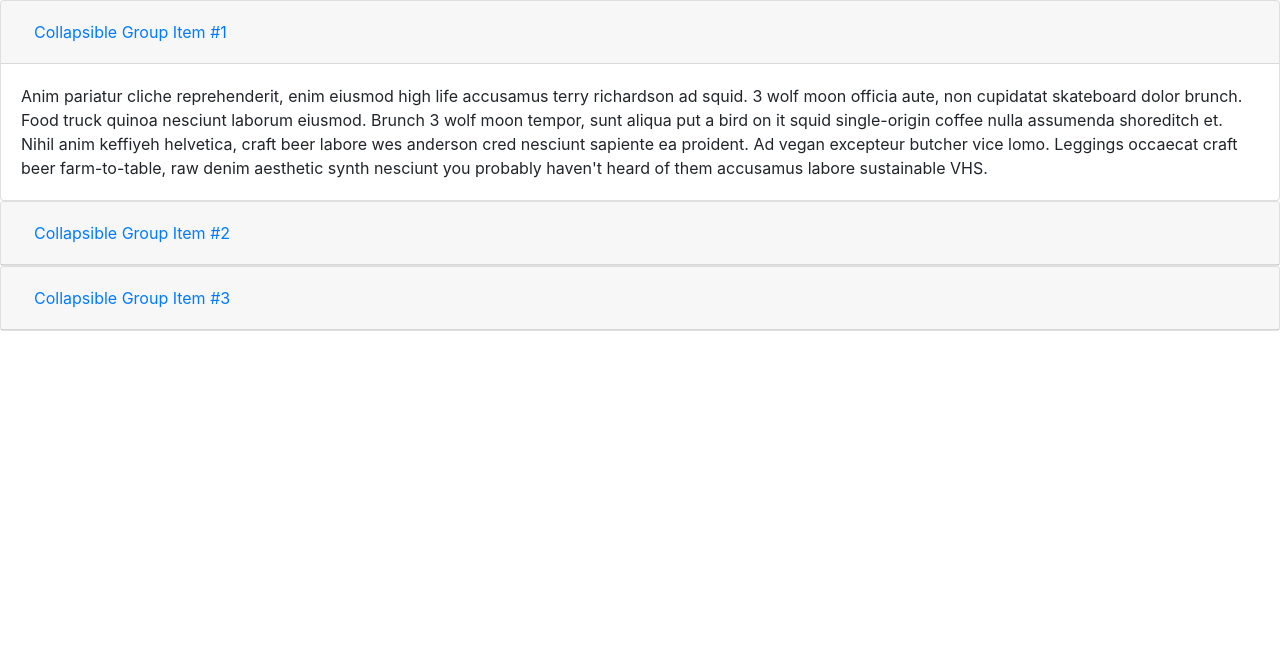
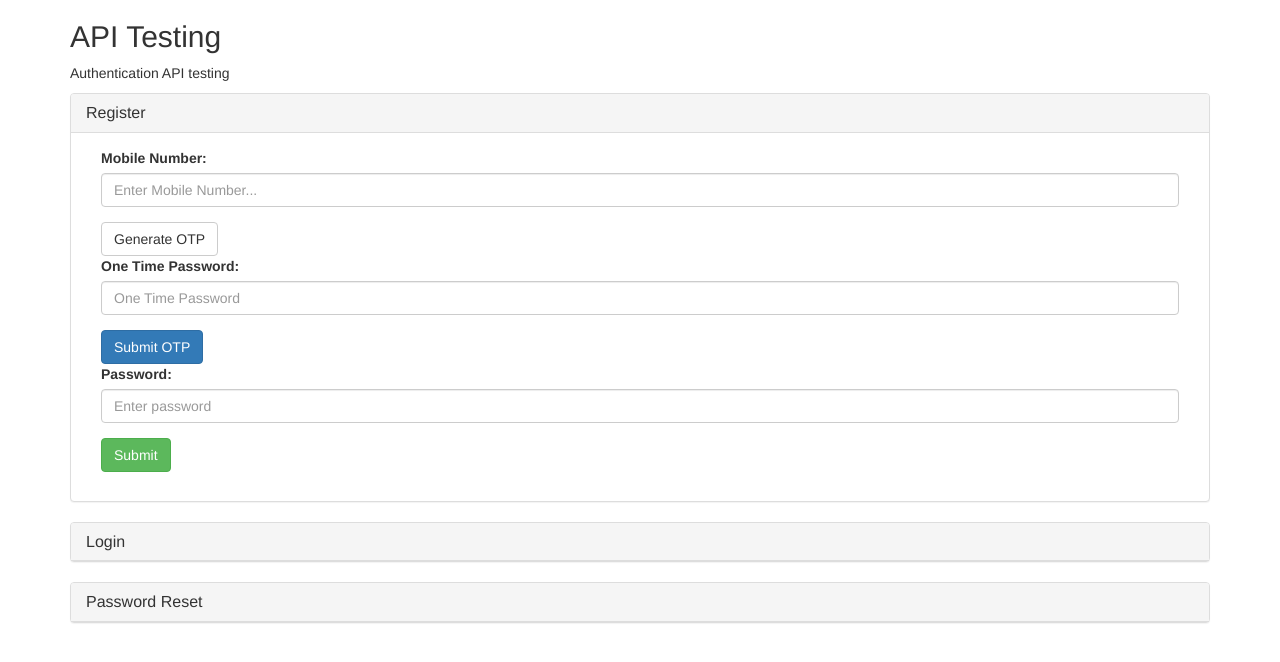
Before and after one commit to Vino16491/NodeFirebase, a plain HTML site: page public/serve.html in a window 1280 px wide. Drawn offline with nearby package versions, Linux system fonts and the light colour scheme.

Commit message:
Input forms created for API testing

```diff
--- a/public/serve.html
+++ b/public/serve.html
@@ -1,66 +1,130 @@
 <!Doctype <!DOCTYPE html>
 <html>
+
 <head>
     <meta charset="utf-8" />
     <meta http-equiv="X-UA-Compatible" content="IE=edge">
     <title>API Testing</title>
     <meta name="viewport" content="width=device-width, initial-scale=1">
-    <link rel="stylesheet" type="text/css" media="screen" href="main.css" />
+    <link rel="stylesheet" type="text/css" media="screen" href="./css/main.css" />
     <!-- Bootstrap CSS -->
-    <link href="https://stackpath.bootstrapcdn.com/bootstrap/4.1.3/css/bootstrap.min.css" rel="stylesheet" integrity="sha384-MCw98/SFnGE8fJT3GXwEOngsV7Zt27NXFoaoApmYm81iuXoPkFOJwJ8ERdknLPMO" crossorigin="anonymous">
+    <link rel="stylesheet" href="https://maxcdn.bootstrapcdn.com/bootstrap/3.3.7/css/bootstrap.min.css">
     <!-- Bootstrap JS -->
-    <script src="https://stackpath.bootstrapcdn.com/bootstrap/4.1.3/js/bootstrap.min.js" integrity="sha384-ChfqqxuZUCnJSK3+MXmPNIyE6ZbWh2IMqE241rYiqJxyMiZ6OW/JmZQ5stwEULTy" crossorigin="anonymous"></script>
-    <!-- Bootstrap Bundle.js -->
-    <script src="https://stackpath.bootstrapcdn.com/bootstrap/4.1.3/js/bootstrap.bundle.min.js" integrity="sha384-pjaaA8dDz/5BgdFUPX6M/9SUZv4d12SUPF0axWc+VRZkx5xU3daN+lYb49+Ax+Tl" crossorigin="anonymous"></script>
+    <script src="https://ajax.googleapis.com/ajax/libs/jquery/3.3.1/jquery.min.js"></script>
+    <script src="https://maxcdn.bootstrapcdn.com/bootstrap/3.3.7/js/bootstrap.min.js"></script>
 
-    <script src="main.js"></script>
+
+    <script src="./js/main.js"></script>
 </head>
+
 <body>
     <!-- Authentication API INPUT FORMS -->
-    <div id="accordion">
-        <div class="card">
-          <div class="card-header" id="headingOne">
-            <h5 class="mb-0">
-              <button class="btn btn-link" data-toggle="collapse" data-target="#collapseOne" aria-expanded="true" aria-controls="collapseOne">
-                Collapsible Group Item #1
-              </button>
-            </h5>
-          </div>
 
-          <div id="collapseOne" class="collapse show" aria-labelledby="headingOne" data-parent="#accordion">
-            <div class="card-body">
-              Anim pariatur cliche reprehenderit, enim eiusmod high life accusamus terry richardson ad squid. 3 wolf moon officia aute, non cupidatat skateboard dolor brunch. Food truck quinoa nesciunt laborum eiusmod. Brunch 3 wolf moon tempor, sunt aliqua put a bird on it squid single-origin coffee nulla assumenda shoreditch et. Nihil anim keffiyeh helvetica, craft beer labore wes anderson cred nesciunt sapiente ea proident. Ad vegan excepteur butcher vice lomo. Leggings occaecat craft beer farm-to-table, raw denim aesthetic synth nesciunt you probably haven't heard of them accusamus labore sustainable VHS.
+    <div class="container">
+        <h2>API Testing</h2>
+        <p>Authentication API testing</p>
+        <div class="panel-group" id="accordion">
+            <div class="panel panel-default">
+                <div class="panel-heading">
+                    <h4 class="panel-title">
+                        <a data-toggle="collapse" data-parent="#accordion" href="#register">Register</a>
+                    </h4>
+                </div>
+                <div id="register" class="panel-collapse collapse in">
+                    <div class="panel-body">
+                        <!-- Register Form -->
+                        <div class="container col-sm-12">
+                            <form action="">
+                                <div class="form-group">
+                                    <label for="mobileNumber">Mobile Number:</label>
+                                    <input type="tel" class="form-control" id="mobileNumber" placeholder="Enter Mobile Number..."
+                                        name="mobileNumber" minlength="10" maxlength="10" required>
+                                </div>
+                                <button type="button" class="btn btn-default">Generate OTP</button>
+                                <div class="form-group">
+                                    <label for="otp">One Time Password:</label>
+                                    <input type="password" class="form-control" id="otp" placeholder="One Time Password"
+                                        name="otppwd" minlength="6" maxlength="6">
+                                </div>
+                                <button type="button" class="btn btn-primary">Submit OTP</button>
+                                <div class="form-group">
+                                    <label for="pwd">Password:</label>
+                                    <input type="password" class="form-control" id="pwd" placeholder="Enter password"
+                                        name="pwd">
+                                </div>
+
+                                <button type="submit" class="btn btn-success">Submit</button>
+                            </form>
+                        </div>
+                    </div>
+
+                </div>
             </div>
-          </div>
         </div>
-        <div class="card">
-          <div class="card-header" id="headingTwo">
-            <h5 class="mb-0">
-              <button class="btn btn-link collapsed" data-toggle="collapse" data-target="#collapseTwo" aria-expanded="false" aria-controls="collapseTwo">
-                Collapsible Group Item #2
-              </button>
-            </h5>
-          </div>
-          <div id="collapseTwo" class="collapse" aria-labelledby="headingTwo" data-parent="#accordion">
-            <div class="card-body">
-              Anim pariatur cliche reprehenderit, enim eiusmod high life accusamus terry richardson ad squid. 3 wolf moon officia aute, non cupidatat skateboard dolor brunch. Food truck quinoa nesciunt laborum eiusmod. Brunch 3 wolf moon tempor, sunt aliqua put a bird on it squid single-origin coffee nulla assumenda shoreditch et. Nihil anim keffiyeh helvetica, craft beer labore wes anderson cred nesciunt sapiente ea proident. Ad vegan excepteur butcher vice lomo. Leggings occaecat craft beer farm-to-table, raw denim aesthetic synth nesciunt you probably haven't heard of them accusamus labore sustainable VHS.
+        <div class="panel panel-default">
+            <div class="panel-heading">
+                <h4 class="panel-title">
+                    <a data-toggle="collapse" data-parent="#accordion" href="#Login">Login</a>
+                </h4>
             </div>
-          </div>
+            <div id="Login" class="panel-collapse collapse">
+                <div class="panel-body">
+                    <!-- Login Form -->
+                    <div class="container col-sm-12">
+                        <form action="">
+                            <div class="form-group">
+                                <label for="mobileNumber">Mobile Number:</label>
+                                <input type="tel" class="form-control" id="mobileNumber" placeholder="Enter Mobile Number..."
+                                    name="mobileNumber" minlength="10" maxlength="10" required>
+                            </div>
+                            <div class="form-group">
+                                <label for="pwd">Password:</label>
+                                <input type="password" class="form-control" id="pwd" placeholder="Enter password" name="pwd">
+                            </div>
+
+                            <button type="submit" class="btn btn-success">Submit</button>
+                        </form>
+                    </div>
+                </div>
+            </div>
         </div>
-        <div class="card">
-          <div class="card-header" id="headingThree">
-            <h5 class="mb-0">
-              <button class="btn btn-link collapsed" data-toggle="collapse" data-target="#collapseThree" aria-expanded="false" aria-controls="collapseThree">
-                Collapsible Group Item #3
-              </button>
-            </h5>
-          </div>
-          <div id="collapseThree" class="collapse" aria-labelledby="headingThree" data-parent="#accordion">
-            <div class="card-body">
-              Anim pariatur cliche reprehenderit, enim eiusmod high life accusamus terry richardson ad squid. 3 wolf moon officia aute, non cupidatat skateboard dolor brunch. Food truck quinoa nesciunt laborum eiusmod. Brunch 3 wolf moon tempor, sunt aliqua put a bird on it squid single-origin coffee nulla assumenda shoreditch et. Nihil anim keffiyeh helvetica, craft beer labore wes anderson cred nesciunt sapiente ea proident. Ad vegan excepteur butcher vice lomo. Leggings occaecat craft beer farm-to-table, raw denim aesthetic synth nesciunt you probably haven't heard of them accusamus labore sustainable VHS.
+        <div class="panel panel-default">
+            <div class="panel-heading">
+                <h4 class="panel-title">
+                    <a data-toggle="collapse" data-parent="#accordion" href="#passwordReset">Password Reset</a>
+                </h4>
             </div>
-          </div>
+            <div id="passwordReset" class="panel-collapse collapse">
+                <div class="panel-body">
+                    <!-- Password Reset -->
+                    <div class="container col-sm-12">
+                        <form action="">
+                            <div class="form-group">
+                                <label for="mobileNumber">Mobile Number:</label>
+                                <input type="tel" class="form-control" id="mobileNumber" placeholder="Enter Mobile Number..."
+                                    name="mobileNumber" minlength="10" maxlength="10" required>
+                            </div>
+                            <button type="button" class="btn btn-default">Generate OTP</button>
+                            <div class="form-group">
+                                <label for="otp">One Time Password:</label>
+                                <input type="password" class="form-control" id="otp" placeholder="One Time Password"
+                                    name="otppwd" minlength="6" maxlength="6">
+                            </div>
+                            <button type="button" class="btn btn-primary">Submit OTP</button>
+                            <div class="form-group">
+                                <label for="pwd">Password:</label>
+                                <input type="password" class="form-control" id="pwd" placeholder="Enter password" name="pwd">
+                            </div>
+
+                            <button type="submit" class="btn btn-success">Submit</button>
+                        </form>
+                    </div>
+                </div>
+            </div>
         </div>
-      </div>
+    </div>
+    </div>
+
 </body>
+
 </html>
```
